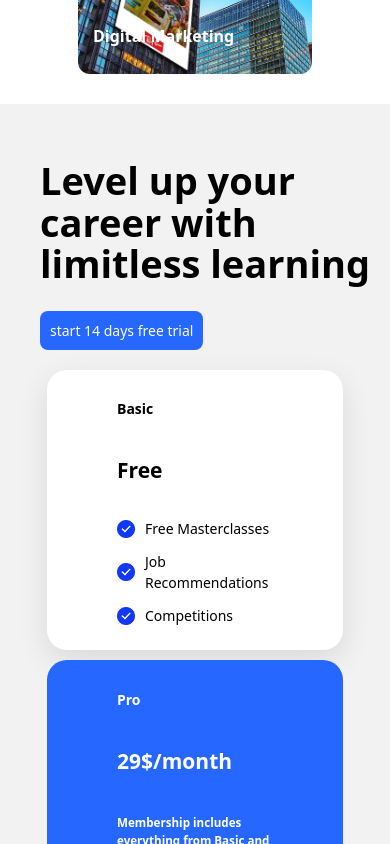
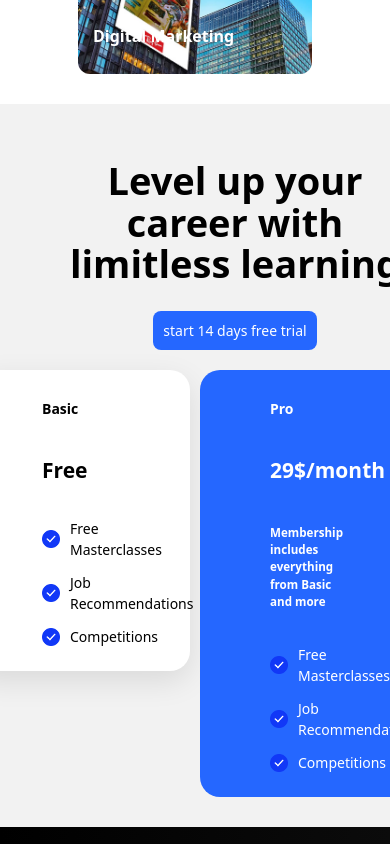
Before and after one commit to NethKW/ui_assignments, a React (Vite) app: page /#/ in a window 390 px wide. Shown: the part 2440-3284 px from the top of the page. Built offline with nearby package versions, Linux system fonts and the light colour scheme.

Commit message:
update with mobile responsive

```diff
--- a/src/components/PackagesSection.css
+++ b/src/components/PackagesSection.css
@@ -80,7 +80,13 @@
     height: 18px;
 }
 
-@media (max-width: 600px) {
+@media (max-width:1100px) {
+    .p-left h1{
+        font-size: 42px;
+    }
+}
+
+@media (max-width: 720px) {
     .package-section {
         width: 100%;
         display: flex;
@@ -93,6 +99,11 @@
 
     .p-left{
         width: 100%;
+        display: flex;
+        flex-direction: column;
+        align-items: center;
+        justify-content: center;
+        text-align: center;
     }
 
     .p-left h1{
@@ -107,8 +118,8 @@
     .p-right {
         width: 100%;
         display: flex;
-        flex-direction: column;
-        align-items: center;
+        flex-direction: row;
+        align-items: flex-start;
         justify-content: center;
         padding-top: 0px;
         gap: 10px;
@@ -117,6 +128,6 @@
     .package-basic, .package-pro{
         font-size: 14px;
         padding: 10px 70px;
-        width: 40%;
+        width: 20%;
     }
 }
```
